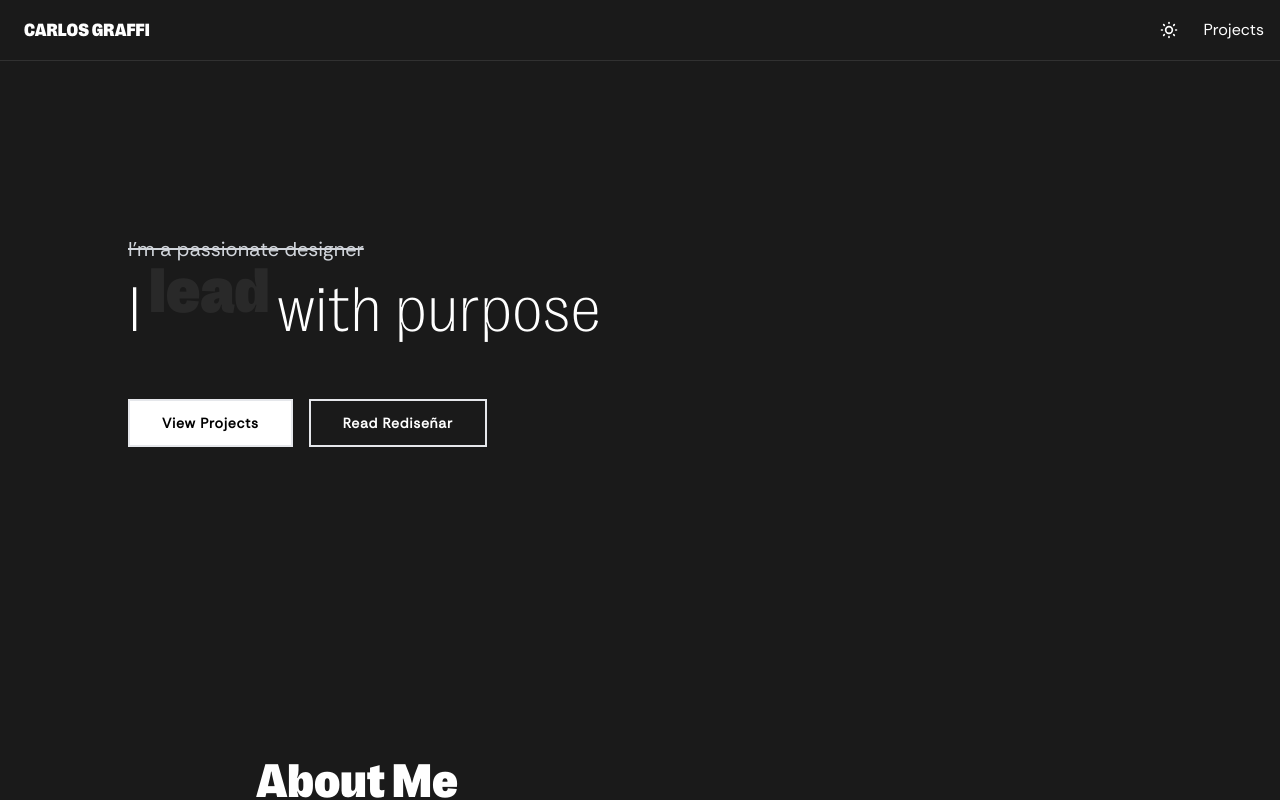
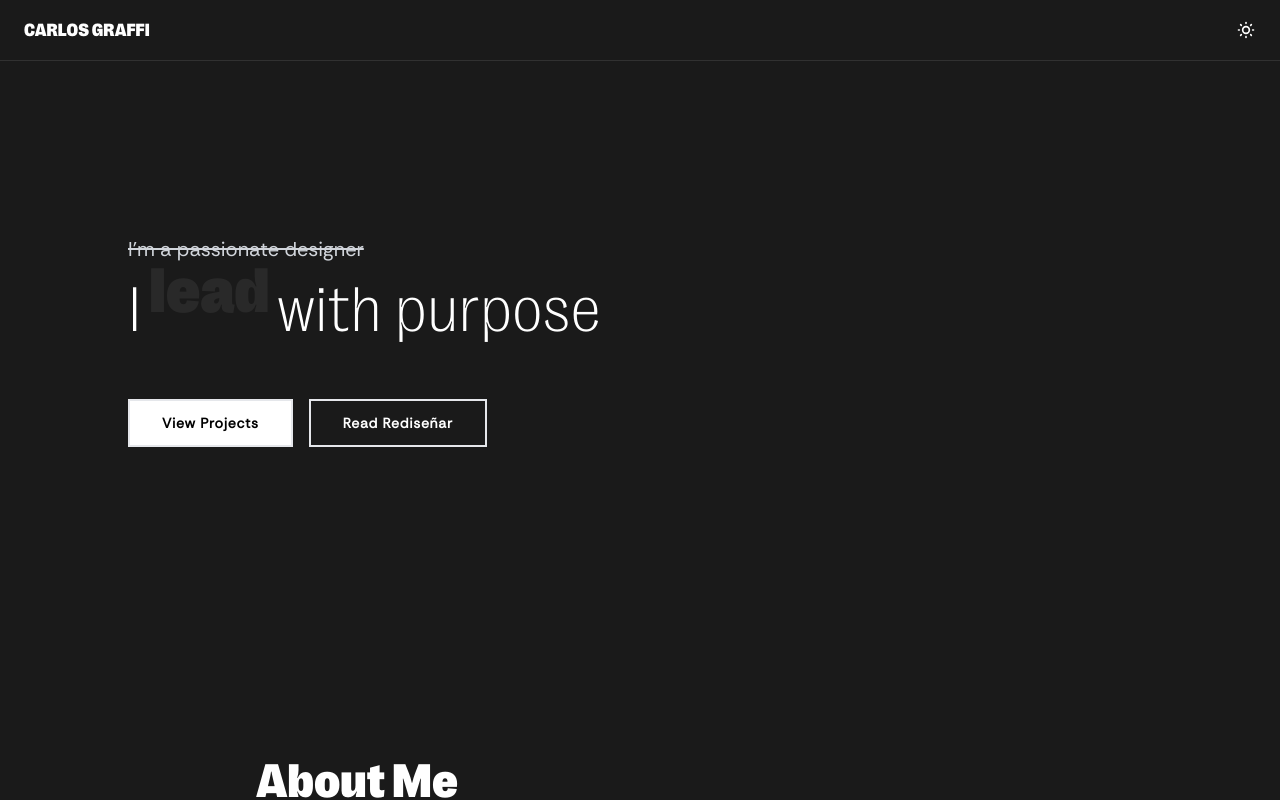
Before and after one commit to carlosgraffi/redisenarCommunity, a Next.js app: page / in a window 1280 px wide. Shown: the top 800 px of the page. Built offline with nearby package versions, Linux system fonts and the light colour scheme; no server answers.

Commit message:
Checkpoint before assistant change: Rearrange items in the top navigation bar for improved user experience
Moves project link and light theme switch in Topbar.tsx for better layout.

Replit-Commit-Author: Assistant

```diff
--- a/src/components/Topbar.tsx
+++ b/src/components/Topbar.tsx
@@ -58,14 +58,6 @@ export default function Topbar() {
               </div>
             )}
           </div>
-
-          <a
-            href="/projects"
-            className="hover:text-white hover:underline transition-colors duration-200 focus:outline-none focus:ring-2 focus:ring-white/50 rounded"
-            aria-label="View projects"
-          >
-            Projects
-          </a>
         </div>
       </div>
     </header>
```
